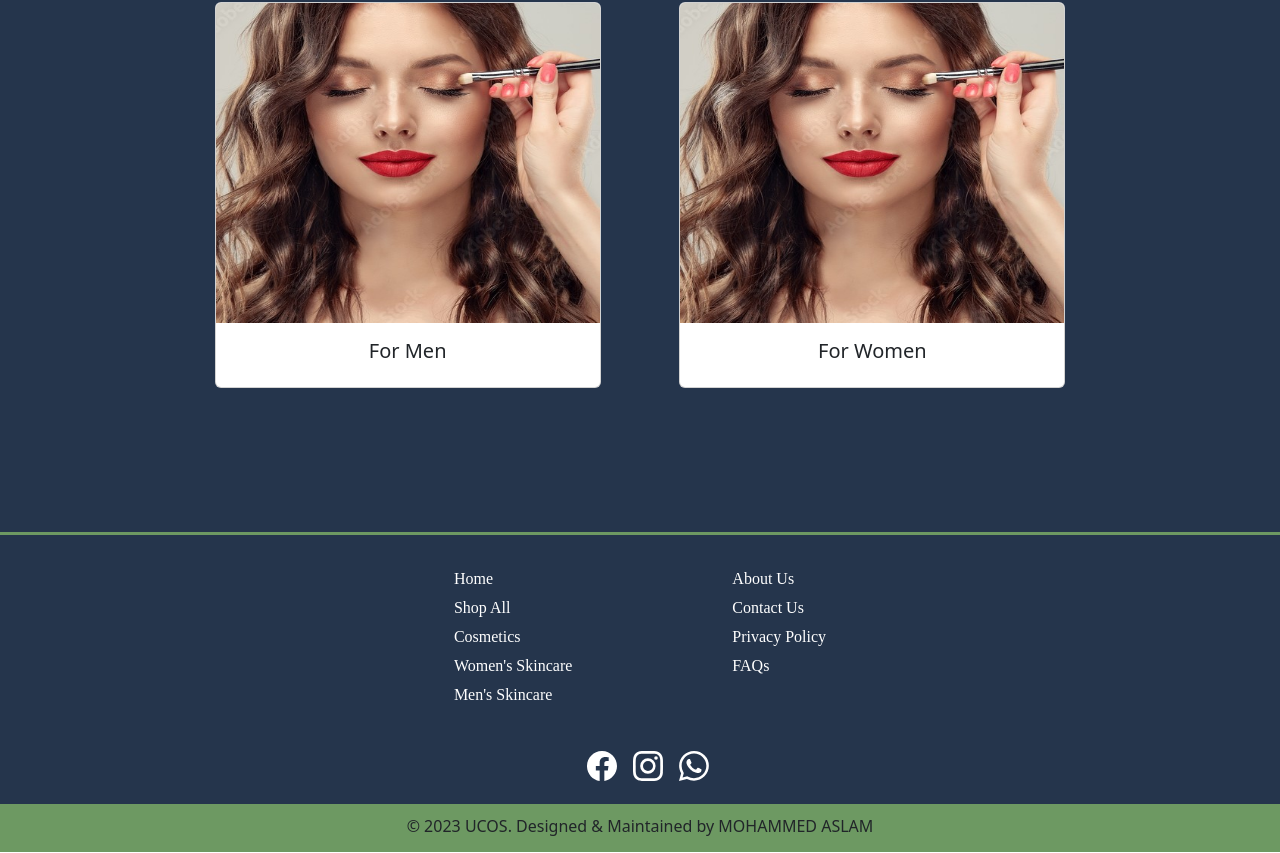
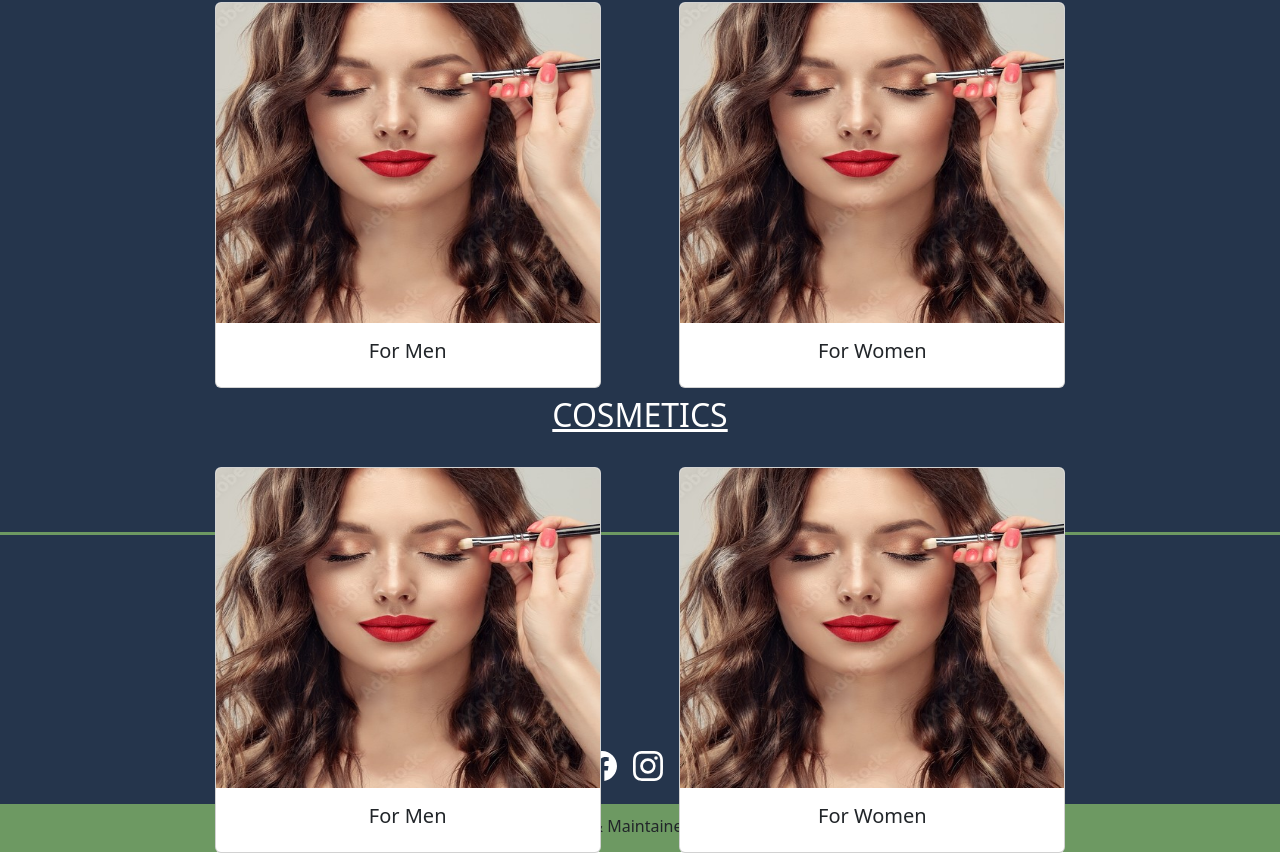
Before and after one commit to aslampersonal/ucos-frontend, a React (Vite) app: page /store in a window 1280 px wide. Shown: the part 828-1681 px from the top of the page. Built offline with nearby package versions, Linux system fonts and the light colour scheme.

Commit message:
5th commit

```diff
--- a/src/components/storemain/StoreMain.jsx
+++ b/src/components/storemain/StoreMain.jsx
@@ -11,6 +11,7 @@
             </section>
             <section id="cosmetics-sec">
                 <CosmeticsMain />
+                <CosmeticsMain />
             </section>
         </div>
     );
```
